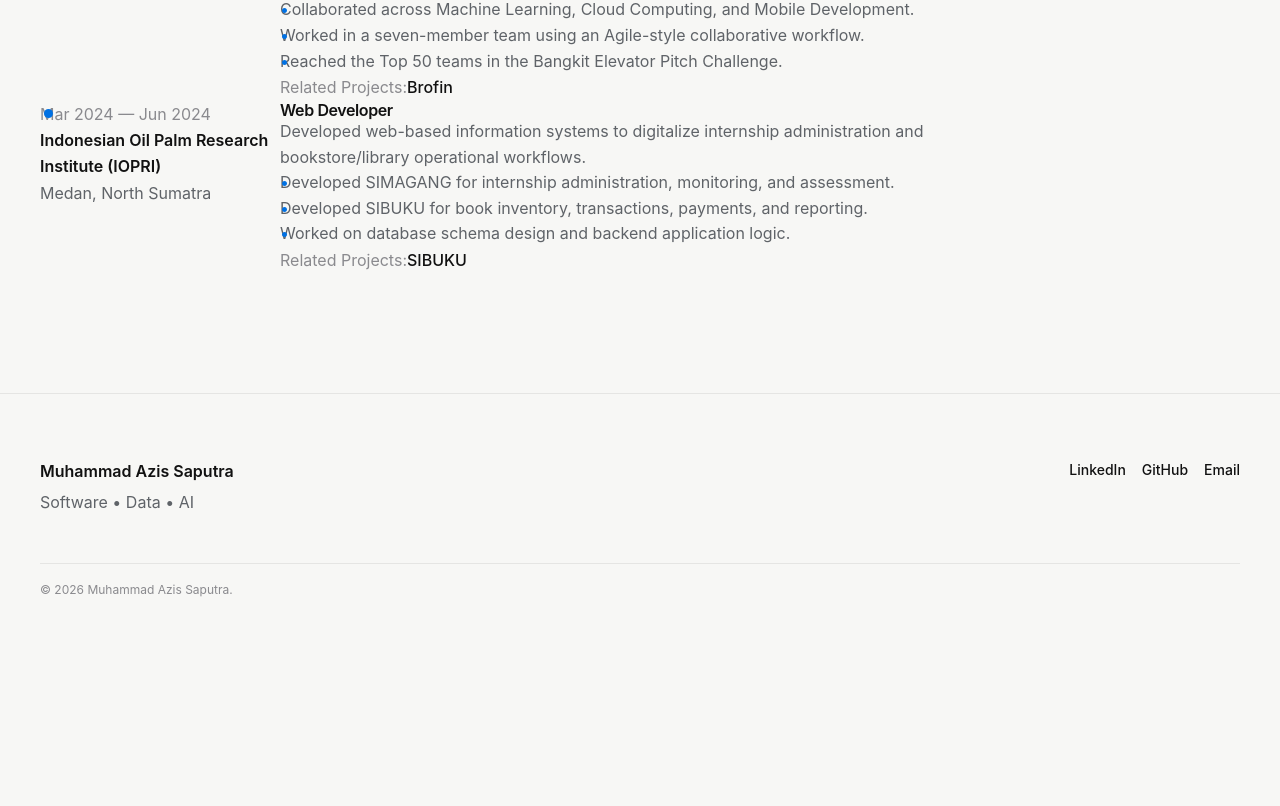
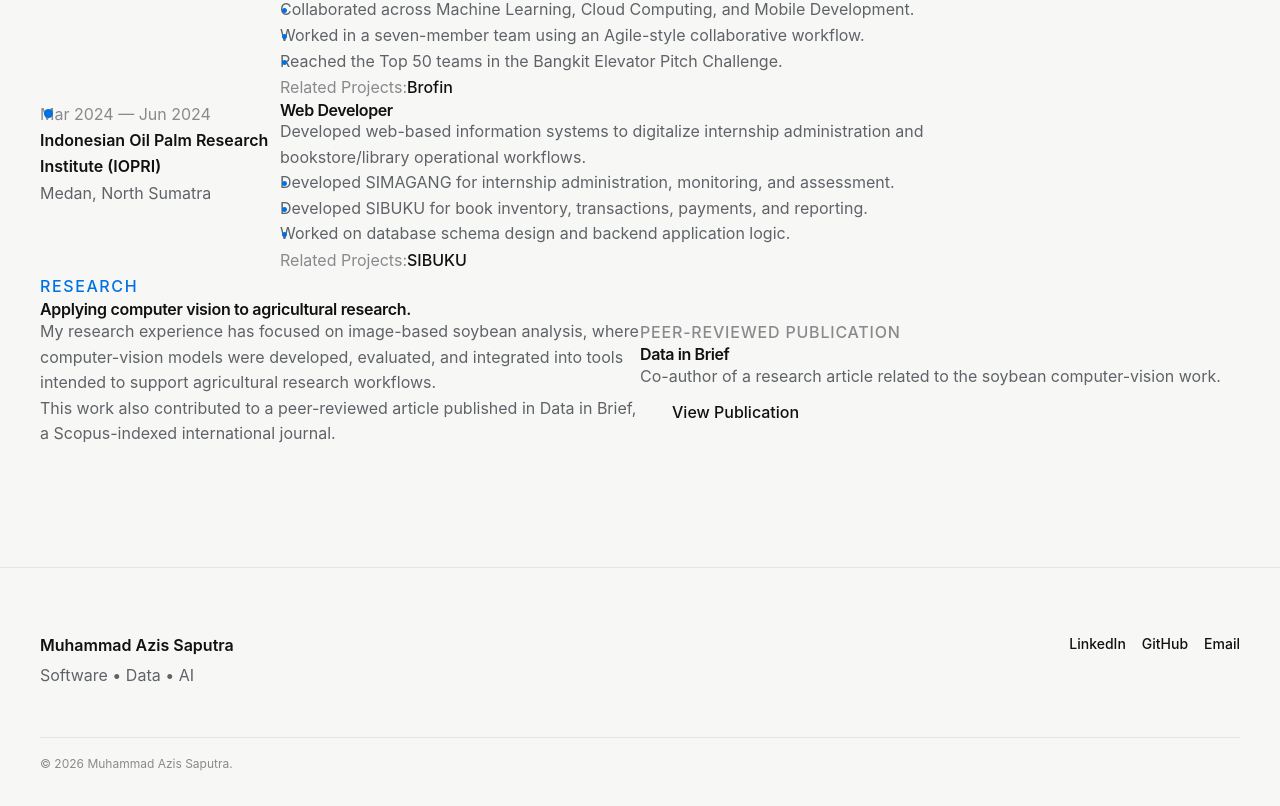
Before and after one commit to MuhammadAzisSaputra/portfolio, a React (Vite) app: page / in a window 1280 px wide. Shown: the part 5430-6236 px from the top of the page. Before the commit the page ends 6062 px from the top, so only its background shows below. Built offline with nearby package versions, Linux system fonts and the light colour scheme.

Commit message:
feat: add research and publication section

```diff
--- a/src/pages/HomePage.jsx
+++ b/src/pages/HomePage.jsx
@@ -2,6 +2,7 @@ import HeroSection from '../sections/hero/HeroSection';
 import HighlightsSection from '../sections/highlights/HighlightsSection';
 import ProjectsSection from '../sections/projects/ProjectsSection';
 import ExperienceSection from '../sections/experience/ExperienceSection';
+import ResearchSection from '../sections/research/ResearchSection';
 
 export default function HomePage() {
   return (
@@ -10,6 +11,7 @@ export default function HomePage() {
       <HighlightsSection />
       <ProjectsSection />
       <ExperienceSection />
+      <ResearchSection />
     </>
   );
 }
--- /dev/null
+++ b/src/sections/research/ResearchSection.jsx
@@ -0,0 +1,50 @@
+import Container from '../../components/ui/Container';
+import Button from '../../components/ui/Button';
+import styles from './ResearchSection.module.css';
+
+export default function ResearchSection() {
+  return (
+    <section id="research" className={styles.researchSection}>
+      <Container>
+        <header className={styles.header}>
+          <span className={styles.label}>Research</span>
+          <h2 className={styles.title}>
+            Applying computer vision to agricultural research.
+          </h2>
+        </header>
+
+        <div className={styles.content}>
+          <div className={styles.textBlock}>
+            <p>
+              My research experience has focused on image-based soybean analysis, where computer-vision models were developed, evaluated, and integrated into tools intended to support agricultural research workflows.
+            </p>
+            <p>
+              This work also contributed to a peer-reviewed article published in Data in Brief, a Scopus-indexed international journal.
+            </p>
+          </div>
+
+          <div className={styles.publicationBlock}>
+            <div className={styles.publicationCard}>
+              <span className={styles.pubLabel}>Peer-Reviewed Publication</span>
+              <h3 className={styles.pubVenue}>Data in Brief</h3>
+              <p className={styles.pubText}>
+                Co-author of a research article related to the soybean computer-vision work.
+              </p>
+              <div className={styles.pubAction}>
+                <Button
+                  as="a"
+                  href="/assets/research/1-s2.0-S2352340926000776-main.pdf"
+                  variant="outline"
+                  target="_blank"
+                  rel="noopener noreferrer"
+                >
+                  View Publication
+                </Button>
+              </div>
+            </div>
+          </div>
+        </div>
+      </Container>
+    </section>
+  );
+}
--- /dev/null
+++ b/src/sections/research/ResearchSection.module.css
@@ -0,0 +1,88 @@
+.researchSection {
+  padding: var(--spacing-4xl) 0;
+  border-top: 1px solid var(--glass-border);
+}
+
+.header {
+  margin-bottom: var(--spacing-3xl);
+  max-width: 800px;
+}
+
+.label {
+  display: block;
+  font-size: var(--font-size-sm);
+  font-weight: 500;
+  text-transform: uppercase;
+  letter-spacing: 0.1em;
+  color: var(--color-accent);
+  margin-bottom: var(--spacing-sm);
+}
+
+.title {
+  font-size: var(--font-size-3xl);
+  font-weight: 600;
+  line-height: 1.2;
+  color: var(--color-text-primary);
+  letter-spacing: -0.02em;
+}
+
+.content {
+  display: grid;
+  grid-template-columns: 1fr;
+  gap: var(--spacing-2xl);
+}
+
+@media (min-width: 768px) {
+  .content {
+    grid-template-columns: 1fr 1fr;
+  }
+}
+
+.textBlock {
+  display: flex;
+  flex-direction: column;
+  gap: var(--spacing-md);
+}
+
+.textBlock p {
+  font-size: var(--font-size-lg);
+  color: var(--color-text-secondary);
+  line-height: 1.6;
+  margin: 0;
+}
+
+.publicationCard {
+  background: var(--glass-bg);
+  border: 1px solid var(--glass-border);
+  border-radius: var(--radius-lg);
+  padding: var(--spacing-xl);
+  display: flex;
+  flex-direction: column;
+  gap: var(--spacing-md);
+}
+
+.pubLabel {
+  font-size: var(--font-size-sm);
+  color: var(--color-text-tertiary);
+  font-weight: 500;
+  letter-spacing: 0.05em;
+  text-transform: uppercase;
+}
+
+.pubVenue {
+  font-size: var(--font-size-2xl);
+  font-weight: 600;
+  color: var(--color-text-primary);
+  margin: 0;
+}
+
+.pubText {
+  font-size: var(--font-size-base);
+  color: var(--color-text-secondary);
+  line-height: 1.5;
+  margin: 0;
+}
+
+.pubAction {
+  margin-top: var(--spacing-md);
+}
```
Also changed, not shown: 2 other files (tests, documents, lock files or other folders).
